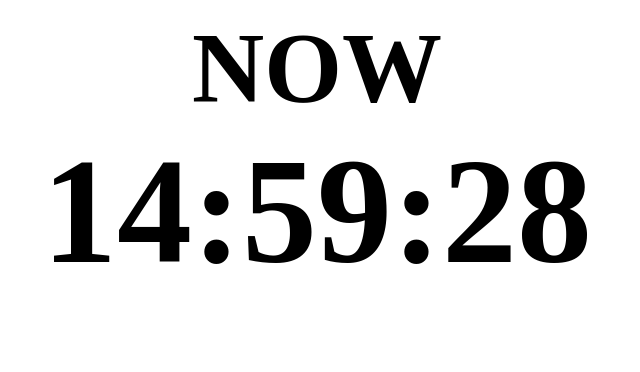
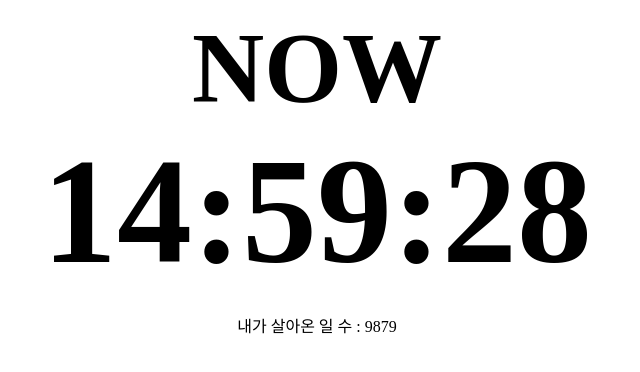
Before and after one commit to gyheo/time-reflect, a plain HTML site: page index.html in a window 1280 px wide. Shown: the whole page, without its empty margins (323-963 px from the left). Drawn offline with Linux system fonts and the light colour scheme.

Commit message:
Calculate the days of life

```diff
--- a/index.html
+++ b/index.html
@@ -10,6 +10,7 @@
     <div class='time-container'>
         <h2>NOW</h2>
         <h1>00:00:00</h1>
+        <p>days</p>
     </div>
     <script src='time.js'></script>
 </body>
--- a/time.css
+++ b/time.css
@@ -10,3 +10,7 @@
     text-align: center;
     margin: 0px;
 }
+
+.time-container p {
+    text-align: center;
+}
--- a/time.js
+++ b/time.js
@@ -1,5 +1,6 @@
 const timeContainer = document.querySelector('.time-container');
 const clock = timeContainer.querySelector('h1');
+const intro = timeContainer.querySelector('p');
 
 function getTime() {
     const date = new Date();
@@ -11,6 +12,17 @@ function getTime() {
 
 function init() {
     getTime();
+
+    const today = new Date();
+    let birthYear = 1993;
+    let birthMonth = 1;
+    let birthDay = 14;
+
+    const dateObj = new Date(birthYear, birthMonth, birthDay);
+
+    const lifeTime = parseInt((today.getTime() - dateObj.getTime()) / 1000 / 60 / 60 / 24);
+    intro.innerText = `내가 살아온 일 수 : ${lifeTime}`;
+
     setInterval(getTime, 1000);
 }
 
```
